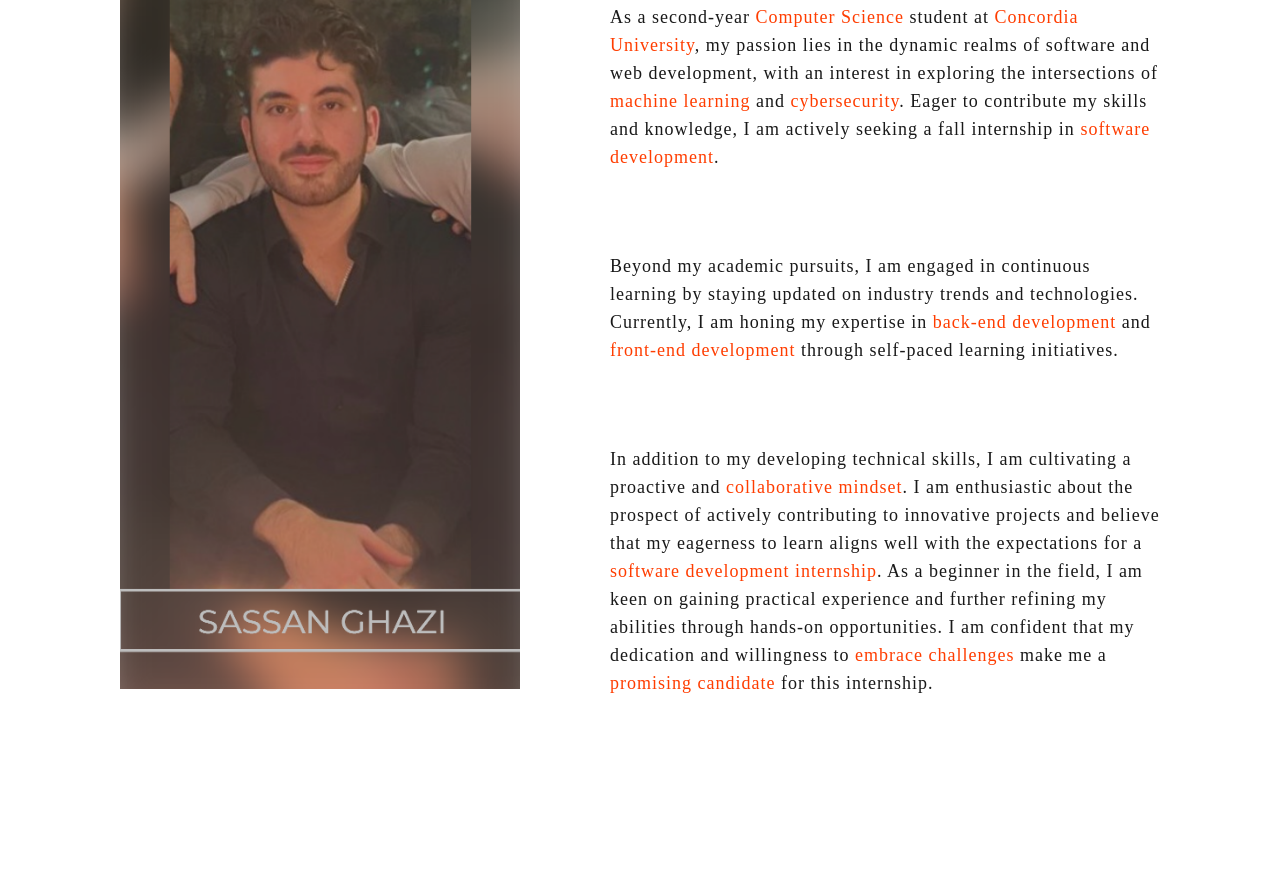
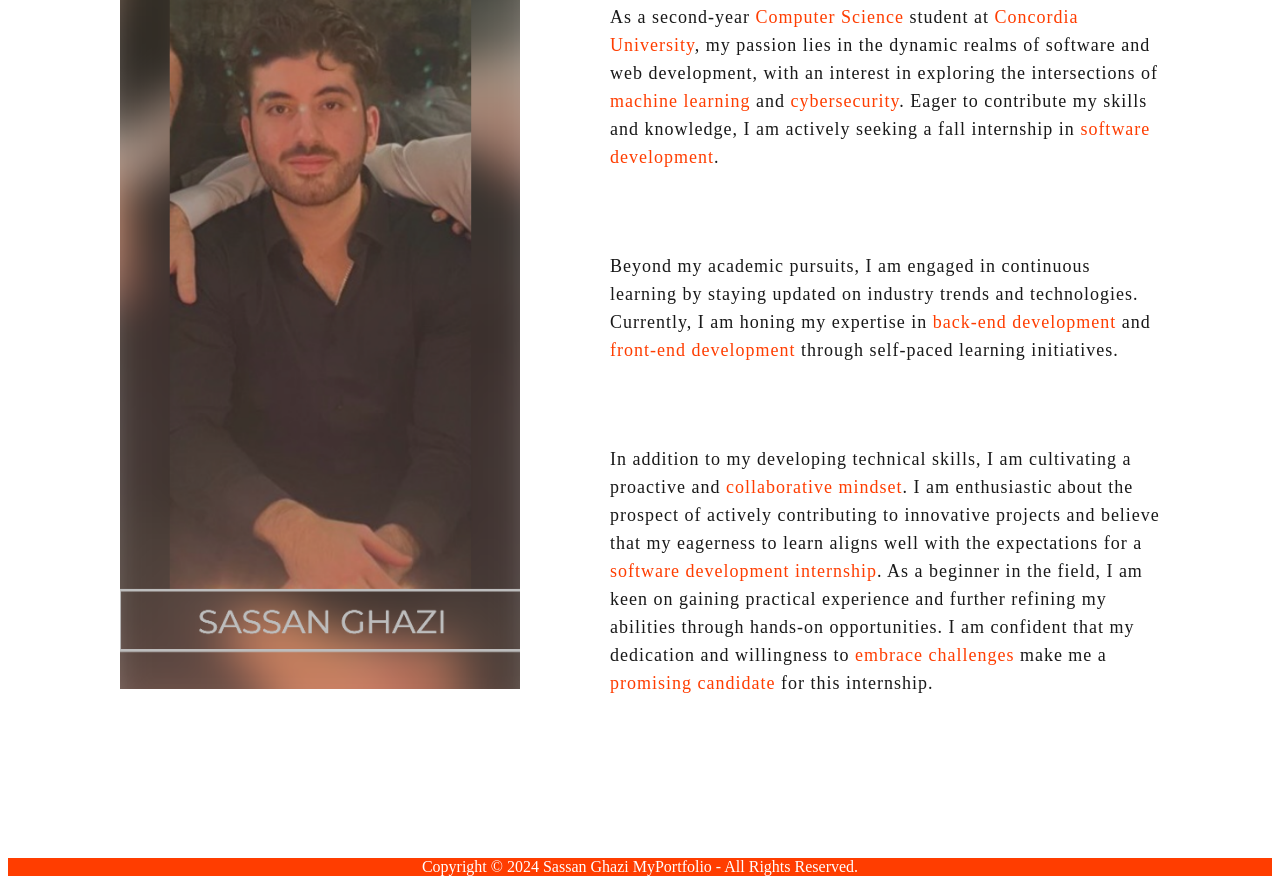
Before and after one commit to sassanghz/Portfolio-Website, a plain HTML site: page home/home.html in a window 1280 px wide. Shown: the part 341-1233 px from the top of the page. Before the commit the page ends 1191 px from the top, so only its background shows below. Drawn offline with Linux system fonts and the light colour scheme.

Commit message:
footer for all

```diff
--- a/home/home.css
+++ b/home/home.css
@@ -11,6 +11,16 @@
 }
 .home-text{
     width:550px;
+}
+
+.footer {
+    position: relative;
+    left: 0;
+    bottom: 0;
+    width: 100%;
+    background-color: #ff3d00;
+    color: white;
+    text-align: center;
 }
 .main{
     width: 1130px;
--- a/home/home.html
+++ b/home/home.html
@@ -26,5 +26,9 @@
                 </div>
         </div>
     </div>
+
+    <div class="footer">
+        <p> Copyright © 2024 Sassan Ghazi MyPortfolio - All Rights Reserved.</p>
+    </div>
 </body>
 </html>
--- a/projects/projects.css
+++ b/projects/projects.css
@@ -29,6 +29,16 @@ body{
     padding: 10px 20px;
     cursor: pointer;
     border-radius: 10px;
+}
+
+.footer {
+    position: relative;
+    left: 0;
+    bottom: 0;
+    width: 100%;
+    background-color: #ff3d00;
+    color: white;
+    text-align: center;
 }
 .img-area{
     width: 200px;
--- a/social/social.css
+++ b/social/social.css
@@ -11,6 +11,7 @@ html, body{
     place-items: center;
     color: #fff;
 }
+
 .wrapper{
     text-align: center;
     position: relative;
--- a/website/PortfolioWebsite.css
+++ b/website/PortfolioWebsite.css
@@ -14,6 +14,7 @@ body{
     justify-content: flex-end;
     align-items: flex-end;
 }
+
 .footer {
     position: fixed;
     left: 0;
```
Also changed, not shown: projects/projects.html (+4 -0 lines), social/social.html (+4 -0 lines).
